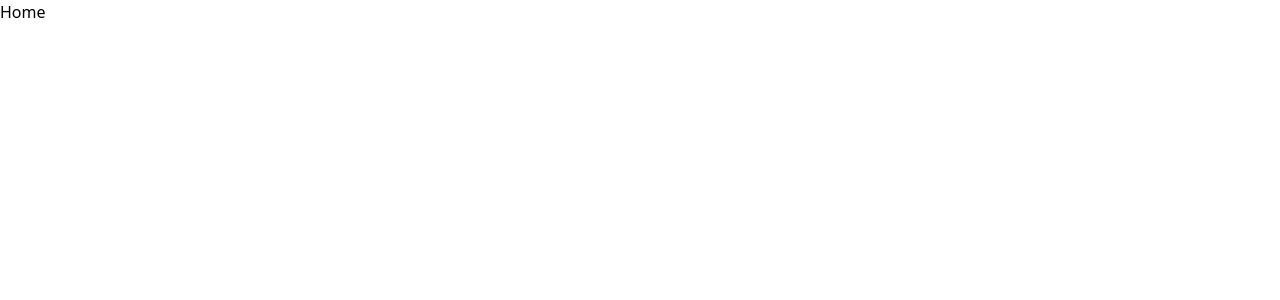
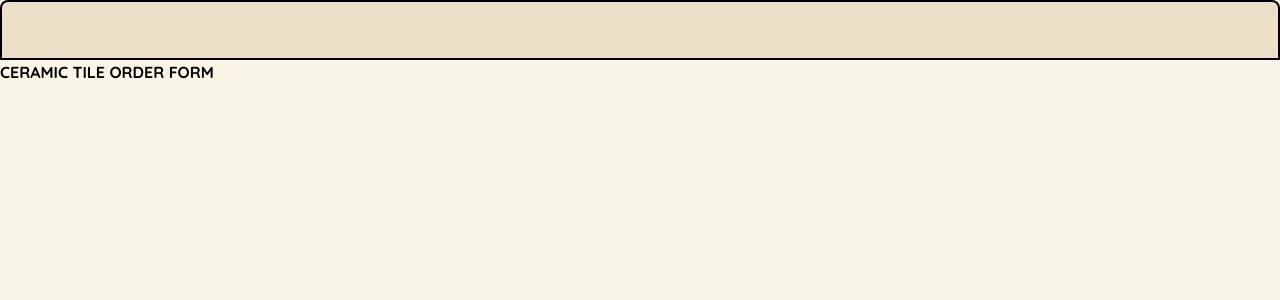
Before and after one commit to mkworkingman/TilesProject, a Next.js app: page / in a window 1280 px wide. Shown: the top 300 px of the page. Built offline with nearby package versions, Linux system fonts and the light colour scheme.

Commit message:
Set up some styles and layout

```diff
--- a/src/app/globals.css
+++ b/src/app/globals.css
@@ -1 +1,6 @@
 @import 'tailwindcss';
+@config '../../tailwind.config.js';
+
+body {
+    font-family: var(--font-archivo-black), sans-serif;
+}
--- a/src/app/layout.tsx
+++ b/src/app/layout.tsx
@@ -1,15 +1,10 @@
 import type { Metadata } from 'next'
-import { Geist, Geist_Mono } from 'next/font/google'
+import { Quicksand } from 'next/font/google'
 import './globals.css'
 
-const geistSans = Geist({
-    variable: '--font-geist-sans',
+const quicksand = Quicksand({
     subsets: ['latin'],
-})
-
-const geistMono = Geist_Mono({
-    variable: '--font-geist-mono',
-    subsets: ['latin'],
+    weight: '700',
 })
 
 export const metadata: Metadata = {
@@ -23,11 +18,11 @@ export default function RootLayout({
     children: React.ReactNode
 }>) {
     return (
-        <html
-            lang="en"
-            className={`${geistSans.variable} ${geistMono.variable} h-full antialiased`}
-        >
-            <body className="flex min-h-full flex-col">{children}</body>
+        <html lang="en" className={`${quicksand.className} h-full antialiased`}>
+            <body className="bg-base flex min-h-full flex-col">
+                <header className="bg-surface h-15 rounded-t-lg border-2"></header>
+                {children}
+            </body>
         </html>
     )
 }
--- a/src/app/page.tsx
+++ b/src/app/page.tsx
@@ -1,7 +1,7 @@
 export default function Home() {
     return (
-        <div>
-            <h1>Home</h1>
+        <div className="uppercase">
+            <h1>Ceramic Tile Order Form</h1>
         </div>
     )
 }
--- /dev/null
+++ b/tailwind.config.js
@@ -0,0 +1,12 @@
+/** @type {import('tailwindcss').Config} */
+module.exports = {
+    content: ['./src/**/*.{js,jsx,ts,tsx}'],
+    theme: {
+        extend: {
+            colors: {
+                base: '#F9F6E7',
+                surface: '#ECE0C8',
+            },
+        },
+    },
+}
```
